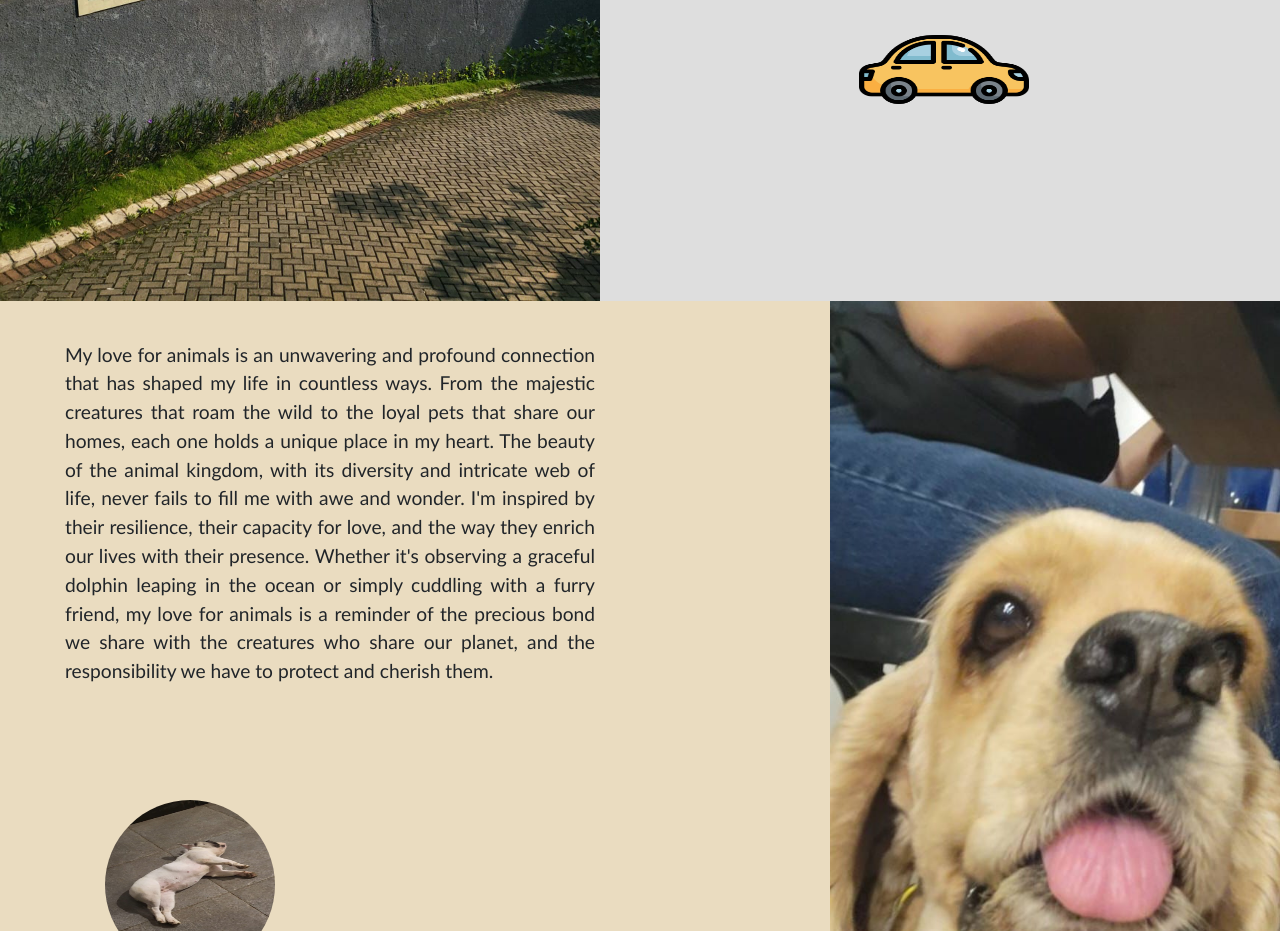
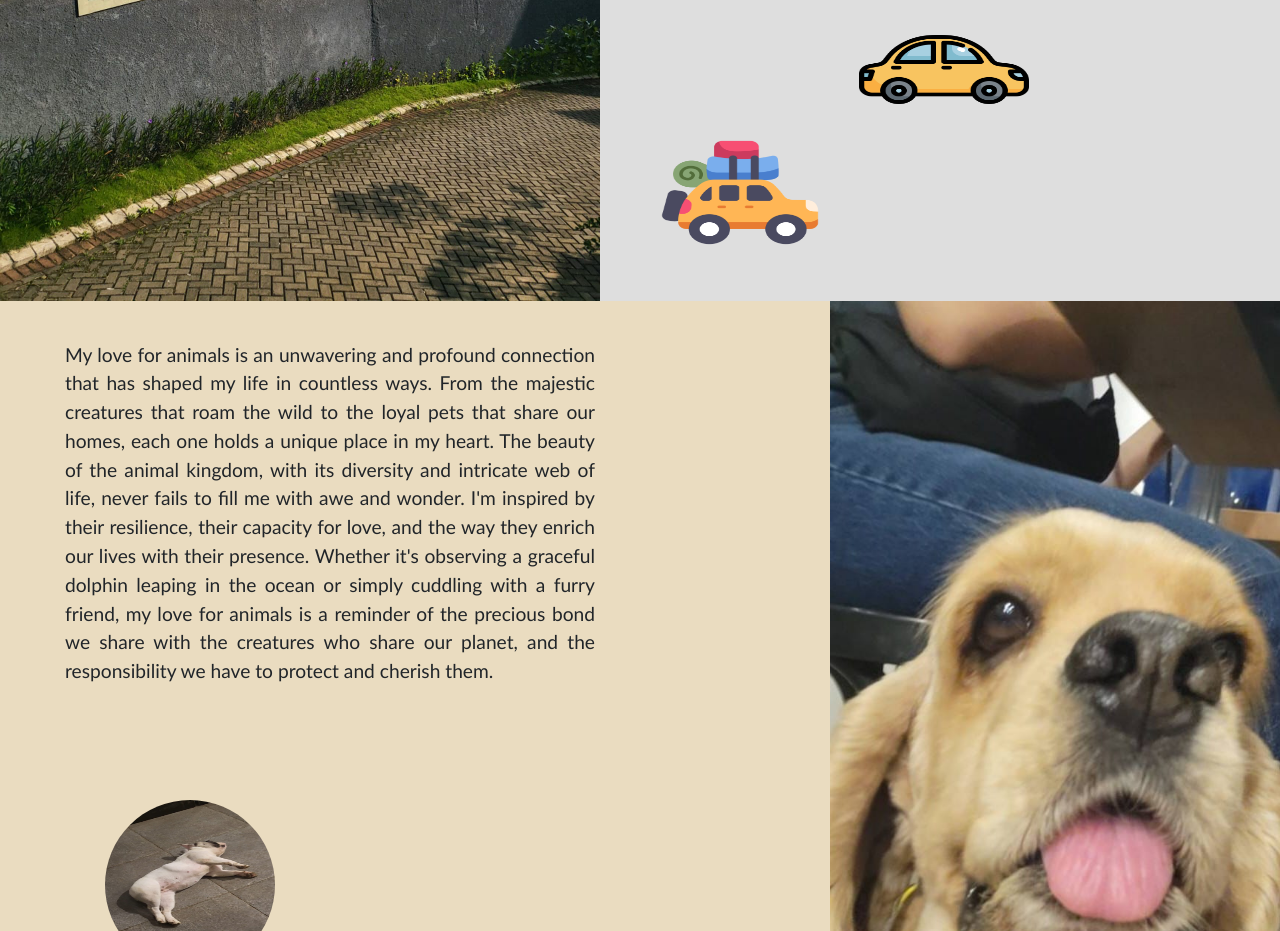
Before and after one commit to adhiatmico/adhiatmico.github.io, a plain HTML site: page index.html in a window 1280 px wide. Shown: the part 2820-3751 px from the top of the page. Drawn offline with nearby package versions, Linux system fonts and the light colour scheme.

Commit message:
index.html

```diff
--- a/index.html
+++ b/index.html
@@ -193,6 +193,7 @@
                         <div class="col-6">
                     <p class="bText">When it comes to choosing a destination for a vacation, Malang unquestionably stands as my absolute favorite. Nestled in the heart of East Java, Indonesia, this enchanting city offers a blend of natural beauty, culture, and adventure that's second to none. From the breathtaking landscapes of Mount Bromo and its otherworldly sunrise vistas to the lush greenery of apple orchards and picturesque waterfalls, Malang is a paradise for nature lovers. Its rich Javanese heritage and friendly locals add an extra layer of warmth to the experience. Whether I'm exploring the vibrant markets, savoring local delicacies, or simply strolling through its charming streets, Malang never fails to captivate my heart and soul, making every visit an unforgettable and cherished memory.</p>
                         <div> <img src="car.png" class="mobil"></div>
+                        <div> <img src="travel.png" class="mobil1"></div>
 
 
                 </div>
```
